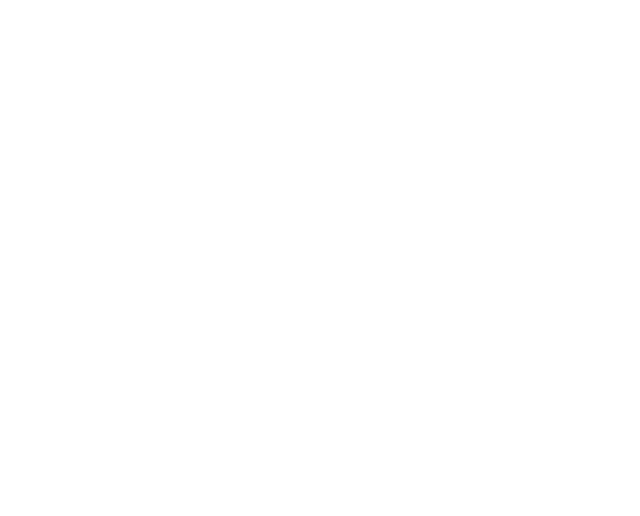
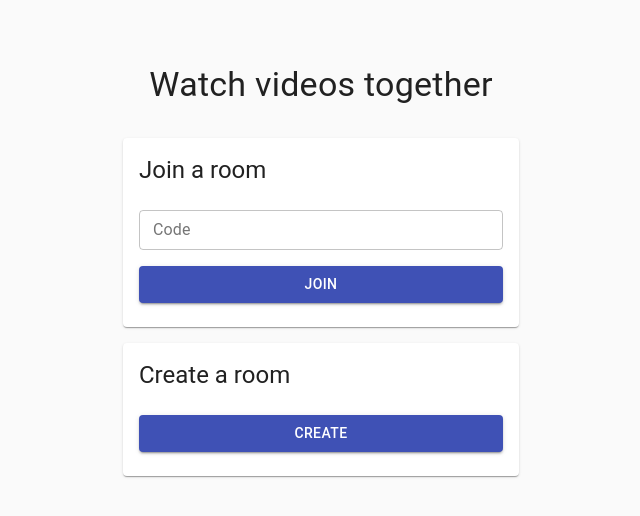
Before and after one commit to stventek/sync-yt-frontend, a React (Create React App) app: page / in a window 1280 px wide. Shown: the top 516 px of the page, without its empty margins (319-959 px from the left). Built offline with nearby package versions, Linux system fonts and the light colour scheme; the HTML template or start-up script is replaced by a standard one.

Commit message:
adding home view, join and create component

```diff
--- a/package.json
+++ b/package.json
@@ -3,6 +3,8 @@
   "version": "0.1.0",
   "private": true,
   "dependencies": {
+    "@material-ui/core": "^4.11.4",
+    "@material-ui/icons": "^4.11.2",
     "@testing-library/jest-dom": "^5.14.1",
     "@testing-library/react": "^11.2.7",
     "@testing-library/user-event": "^12.8.3",
--- a/src/App.tsx
+++ b/src/App.tsx
@@ -1,7 +1,12 @@
+import CssBaseline from '@material-ui/core/CssBaseline';
+import Home from './views/home/home';
+
 function App() {
   return (
     <div className="App">
-
+      <CssBaseline>
+        <Home/>
+      </CssBaseline>
     </div>
   );
 }
--- /dev/null
+++ b/src/components/create-card/create-card.tsx
@@ -0,0 +1,32 @@
+import Card from '@material-ui/core/Card';
+import CardContent from '@material-ui/core/CardContent';
+import Typography from '@material-ui/core/Typography';
+import Button from '@material-ui/core/Button';
+import makeStyles from '@material-ui/core/styles/makeStyles';
+
+const useStyles = makeStyles(theme => {
+    return {
+        formItems: {
+            marginTop: theme.spacing(2)
+        }
+    }
+});
+
+export default function CreateCard(){
+    const classes = useStyles();
+    return (
+        <div>
+            <Card>
+                <CardContent>
+                    <Typography gutterBottom variant="h5" component="h2">
+                        Create a room
+                    </Typography>
+                    <form action="">
+                        <Button variant="contained" color="primary" fullWidth className={classes.formItems} type="submit">
+                            Create
+                        </Button>
+                    </form>
+                </CardContent>
+            </Card>
+        </div>)
+}
--- /dev/null
+++ b/src/components/join-card/join-card.tsx
@@ -0,0 +1,35 @@
+import Card from '@material-ui/core/Card';
+import CardContent from '@material-ui/core/CardContent';
+import Typography from '@material-ui/core/Typography';
+import TextField from '@material-ui/core/TextField';
+import Button from '@material-ui/core/Button';
+import makeStyles from '@material-ui/core/styles/makeStyles';
+
+const useStyles = makeStyles(theme => {
+    return {
+        formItems: {
+            marginTop: theme.spacing(2)
+        }
+    }
+})
+
+export default function JoinCard(){
+    const classes = useStyles();
+    return (
+        <div>
+            <Card>
+                <CardContent>
+                    <Typography gutterBottom variant="h5" component="h2">
+                        Join a room
+                    </Typography>
+                    <form action="">
+                        <TextField id="outlined-basic" label="Code" variant="outlined" size="small" fullWidth className={classes.formItems} />
+                        <Button variant="contained" color="primary" fullWidth className={classes.formItems} type="submit">
+                            Join
+                        </Button>
+                    </form>
+                </CardContent>
+            </Card>
+
+        </div>)
+}
--- /dev/null
+++ b/src/views/home/home.tsx
@@ -0,0 +1,37 @@
+import JoinCard from '../../components/join-card/join-card';
+import CreateCard from '../../components/create-card/create-card';
+import Grid from '@material-ui/core/Grid';
+import Container from '@material-ui/core/Container';
+import makeStyles from '@material-ui/core/styles/makeStyles';
+import Typography from '@material-ui/core/Typography';
+import {useEffect} from 'react';
+
+const useStyles = makeStyles(theme => {
+    return {
+        root: {
+            marginTop: theme.spacing(8),
+            marginBottom: theme.spacing(4)
+        }
+    }
+});
+
+export default function Home(){
+
+    useEffect(() => {
+        if(localStorage.getItem('username') === null)
+            localStorage.setItem('username', `anonymous${Math.floor(Math.random() * 10000)}`)
+    }, []);
+
+    const classes = useStyles();
+    return (
+        <div>
+            <Typography align="center" variant="h4" className={classes.root} component="h1">Watch videos together</Typography>
+            <Container maxWidth="xs">
+                <Grid container direction="column" spacing={2} justify="center">
+                    <Grid item xs={12}><JoinCard/></Grid>
+                    <Grid item xs={12}><CreateCard/></Grid>
+                </Grid>
+            </Container>
+        </div>
+    )
+}
```
Also changed, not shown: 1 other file (tests, documents, lock files or other folders).
